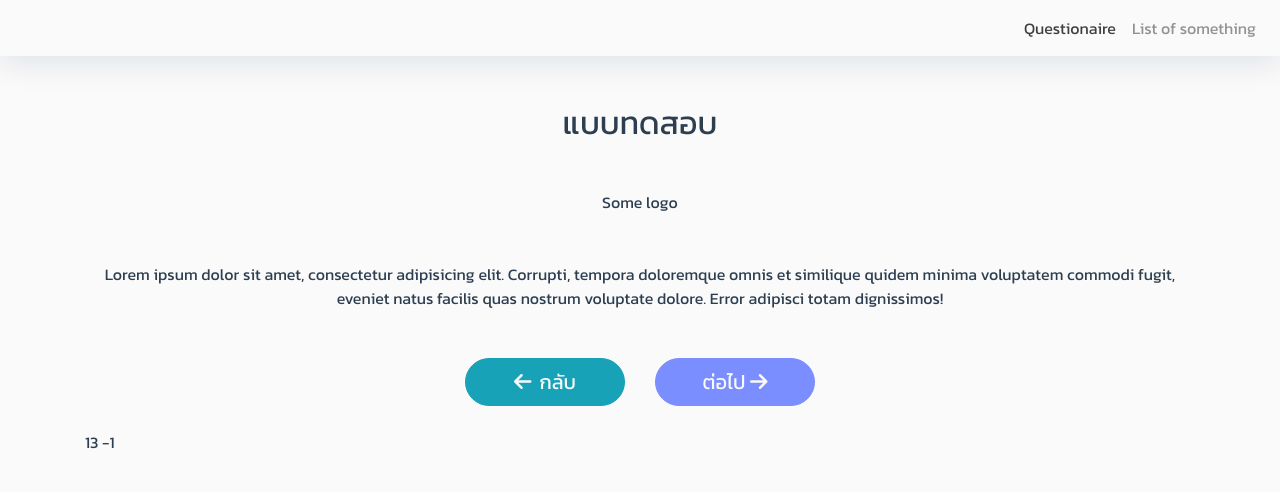
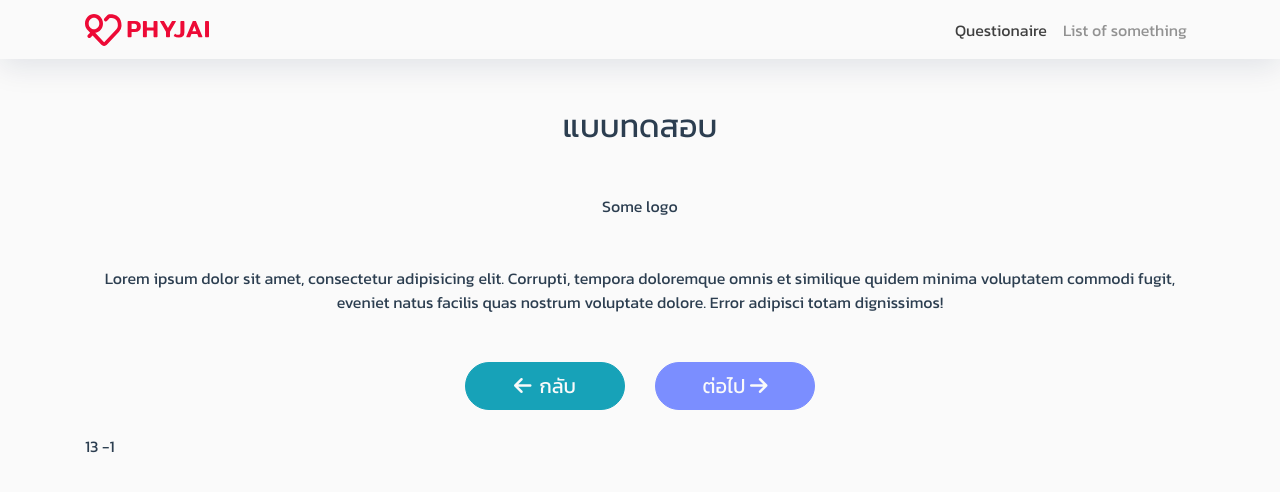
Before and after one commit to WebmasterCamp/ywc17-workshop-a, a Vue app: page /questionaire in a window 1280 px wide. Shown: the top 492 px of the page. Built offline with nearby package versions, Linux system fonts and the light colour scheme.

Commit message:
update logo

```diff
--- a/src/components/NavBar.vue
+++ b/src/components/NavBar.vue
@@ -1,7 +1,10 @@
 <template>
     <b-navbar toggleable="lg" v-if="$route.name !== 'landing'">
+      <b-container>
         <b-navbar-brand href="/home">
+            <span>
               <img src="../assets/logo.svg" class="logo" />
+              </span>
         </b-navbar-brand>
 
         <b-navbar-toggle target="nav-collapse"></b-navbar-toggle>
@@ -13,6 +16,8 @@
             <b-nav-item href="matching"  :class="{active: $route.name === 'matching' }">List of something</b-nav-item>
           </b-navbar-nav>
         </b-collapse>
+
+      </b-container>
   </b-navbar>
 </template>
 <script>
@@ -23,7 +28,8 @@
     background: #fafafa;
 }
 .logo {
-    height: 100%;
+    height: 32px;
+    width: auto;
 }
 
 </style>
```
Also changed, not shown: src/assets/logo.svg. Lines whose indentation alone changed are shown as unchanged.
